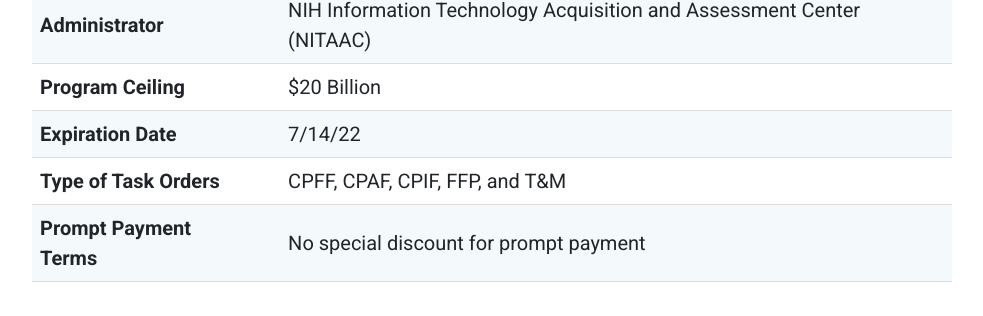
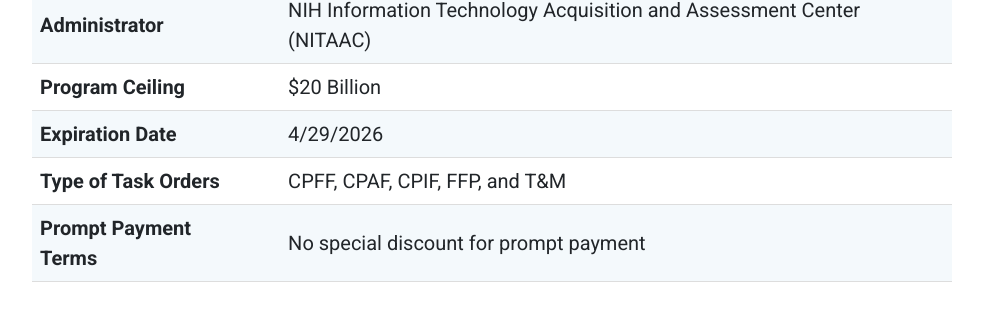
Before and after one commit to PluribusDigital/pluribusdigital-com, a Jekyll site: the page built from content/work/contract_vehicles/cio_sp3.md, in a window 1280 px wide and 900 px high, scrolled down 1397 px. Shown: the part 138-454 px from the top of the window, without its empty margins (148-1131 px from the left). Built offline with Jekyll 4.4.1, drawn with Linux system fonts in a browser that asks for light colours.

Commit message:
upd-ciosp3
changed expiry date to new one, uploaded new mod.

```diff
--- a/content/work/contract_vehicles/cio_sp3.md
+++ b/content/work/contract_vehicles/cio_sp3.md
@@ -24,7 +24,7 @@
 | **Sponsor**  | National Institute of Health (NIH) |
 | **Administrator**  | NIH Information Technology Acquisition and Assessment Center (NITAAC) |
 | **Program Ceiling**  | $20 Billion |
-| **Expiration Date**  | 7/14/22 |
+| **Expiration Date**  | 4/29/2026 |
 | **Type of Task Orders**  | CPFF, CPAF, CPIF, FFP, and T&M |
 | **Prompt Payment Terms**  | No special discount for prompt payment |
 
```
Also changed, not shown: other parts of content/work/contract_vehicles/cio_sp3.md (+1 -1 lines), 1 other file.
